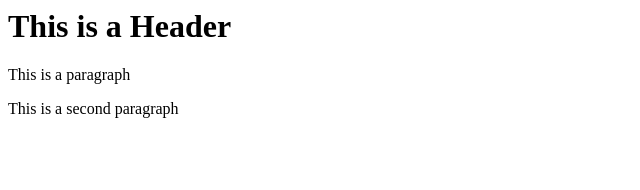
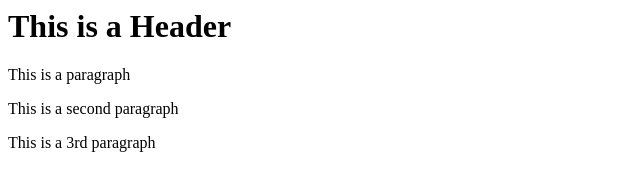
Before and after one commit to nikko1383/git-test, a website: page index.html in a window 1280 px wide. Shown: the whole page, without its empty margins (0-640 px from the left). Drawn offline with Linux system fonts and the light colour scheme.

Commit message:
fourth commit

```diff
--- a/index.html
+++ b/index.html
@@ -6,6 +6,7 @@
         <h1>This is a Header</h1>
         <p>This is a paragraph</p>
         <p>This is a second paragraph</p>
+        <p>This is a 3rd paragraph</p>
     </body>
 
 </html>
```
Also changed, not shown: package.json (added, +24 -0 lines), 2 other files.
